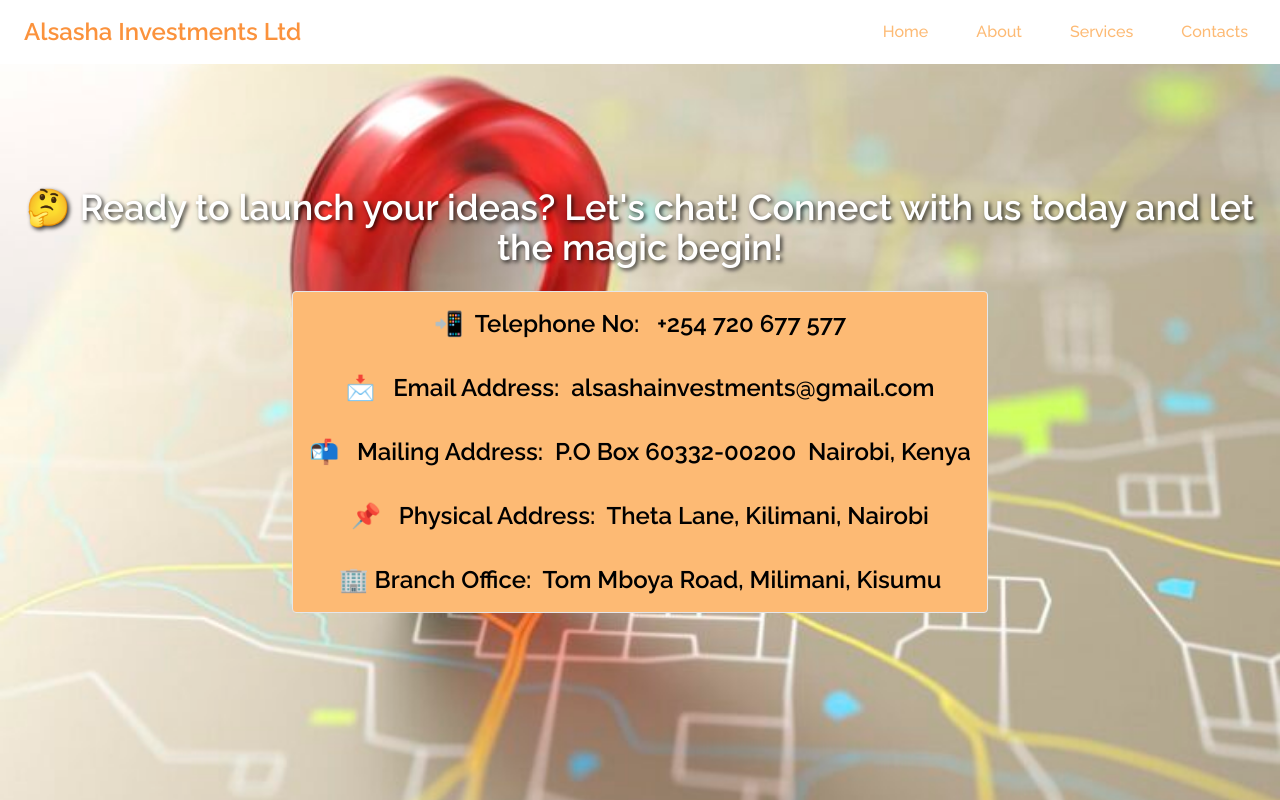
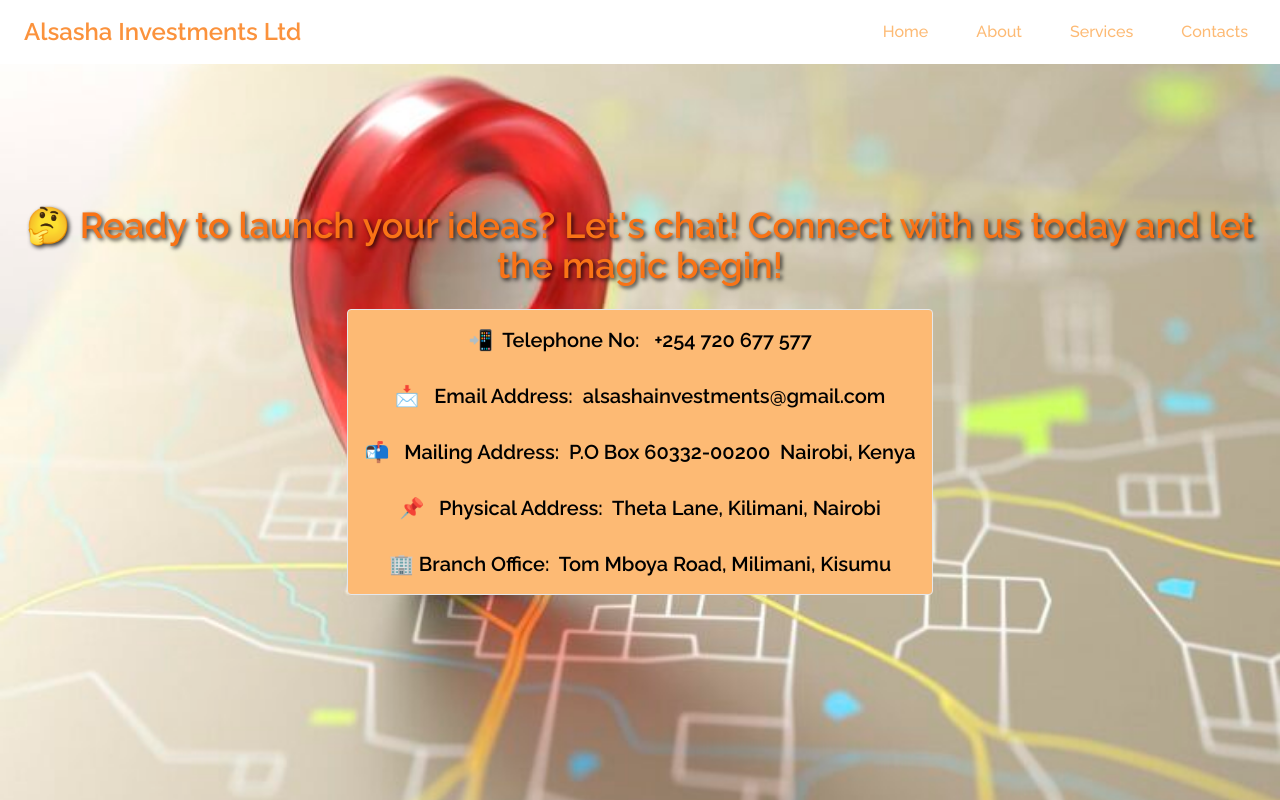
Before and after one commit to Ryanmugo/Alsasha-Investments-Ltd, a React (Vite) app in the folder frontend/: page /contacts in a window 1280 px wide. Built offline with nearby package versions, Linux system fonts and the light colour scheme.

Commit message:
edits ⭐

```diff
--- a/frontend/src/pages/Contacts.tsx
+++ b/frontend/src/pages/Contacts.tsx
@@ -9,7 +9,7 @@
       >
         <div className="flex flex-col items-center justify-center text-center gap-6">
           <h1
-            className="text-2xl md:text-4xl lg:text-4xl text-white font-semibold"
+            className="text-2xl md:text-4xl lg:text-4xl text-orange-500 font-semibold"
             style={{
               textShadow: "2px 2px 4px rgba(0, 0, 0, 0.8)",
             }}
@@ -17,7 +17,7 @@
             🤔 Ready to launch your ideas? Let's chat! Connect with us today and
             let the magic begin!
           </h1>
-          <p className="p-4 bg-orange-300 text-md md:text-2xl font-semibold text-center border rounded">
+          <p className="p-4 bg-orange-300 text-md md:text-xl font-semibold text-center border rounded">
             📲&nbsp; Telephone No: &nbsp; +254 720 677 577
             <br />
             <br />
```
